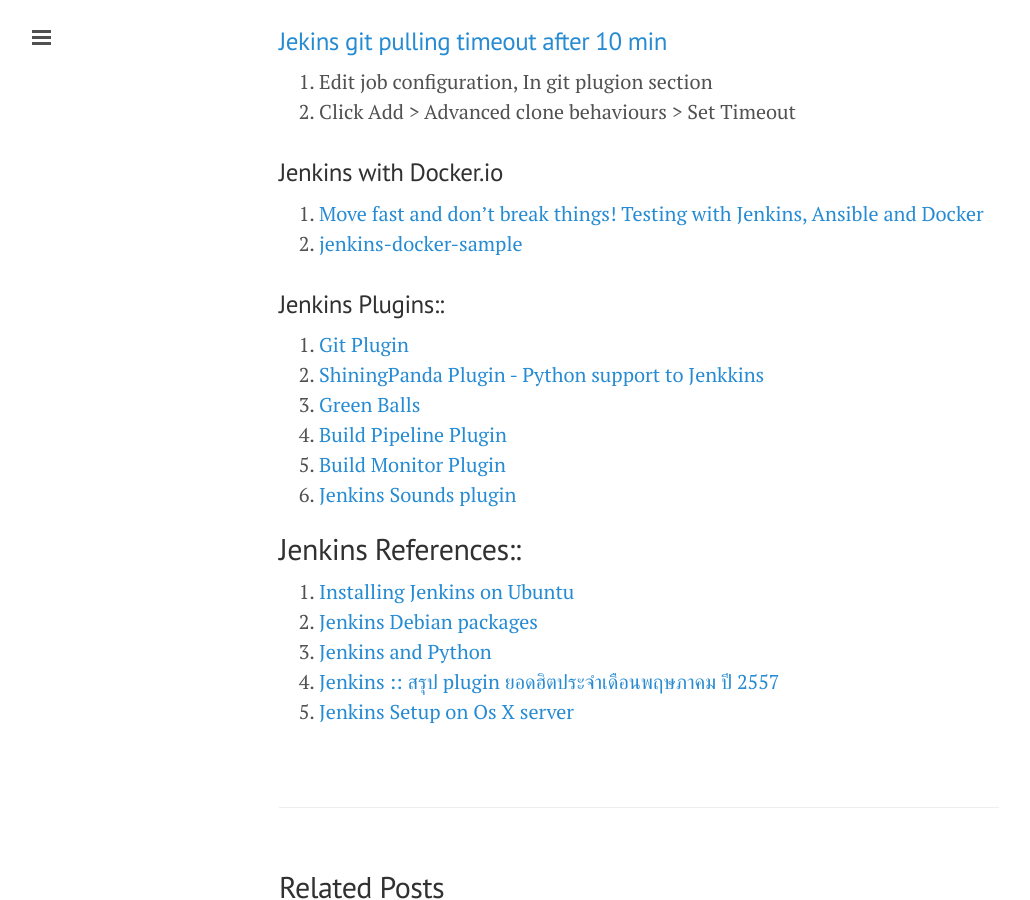
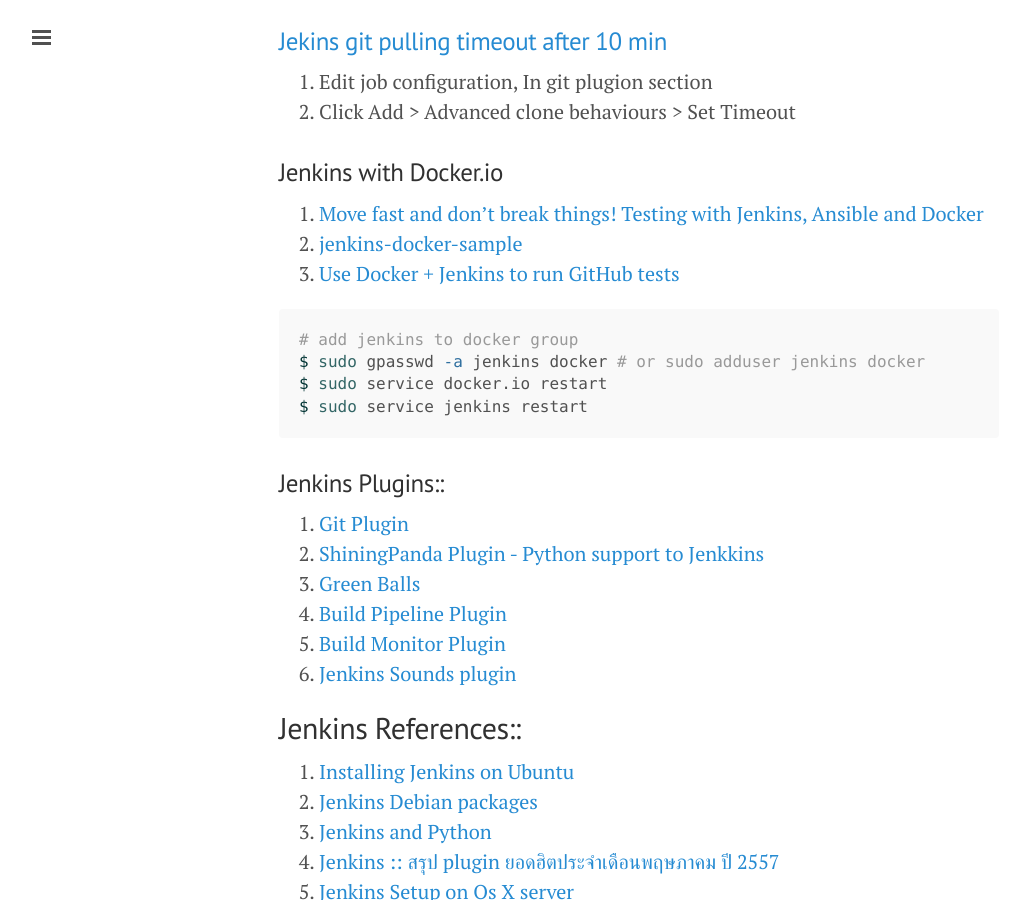
Before and after one commit to ibotdotout/ibotdotout.github.io, a Jekyll site: the page built from _posts/2014-07-19-continuous-integration.md, in a window 1280 px wide and 900 px high, scrolled down 7028 px. Shown: the whole window, without its empty margins (1-1031 px from the left). Built offline with Jekyll 4.4.1, drawn with Linux system fonts in a browser that asks for light colours; Markdown is read by kramdown in place of the engine named in the settings.

Commit message:
update jenkins docker

````diff
--- a/_posts/2014-07-19-continuous-integration.md
+++ b/_posts/2014-07-19-continuous-integration.md
@@ -266,6 +266,14 @@ $ cat ~/.ssh/id_rsa.pub
 ### Jenkins with Docker.io
 1. [Move fast and don’t break things! Testing with Jenkins, Ansible and Docker](https://developer.rackspace.com/blog/move-fast-and-dont-break-things-testing-with-jenkins-ansible-and-docker/)
 2. [jenkins-docker-sample](https://github.com/orangain/jenkins-docker-sample)
+3. [Use Docker + Jenkins to run GitHub tests](http://www.therightcode.net/use-docker-jenkins-to-run-github-tests/)
+
+```sh
+# add jenkins to docker group
+$ sudo gpasswd -a jenkins docker # or sudo adduser jenkins docker
+$ sudo service docker.io restart
+$ sudo service jenkins restart
+```
 
 ### Jenkins Plugins::
 1. [Git Plugin](https://wiki.jenkins-ci.org/display/JENKINS/Git+Plugin)
````
